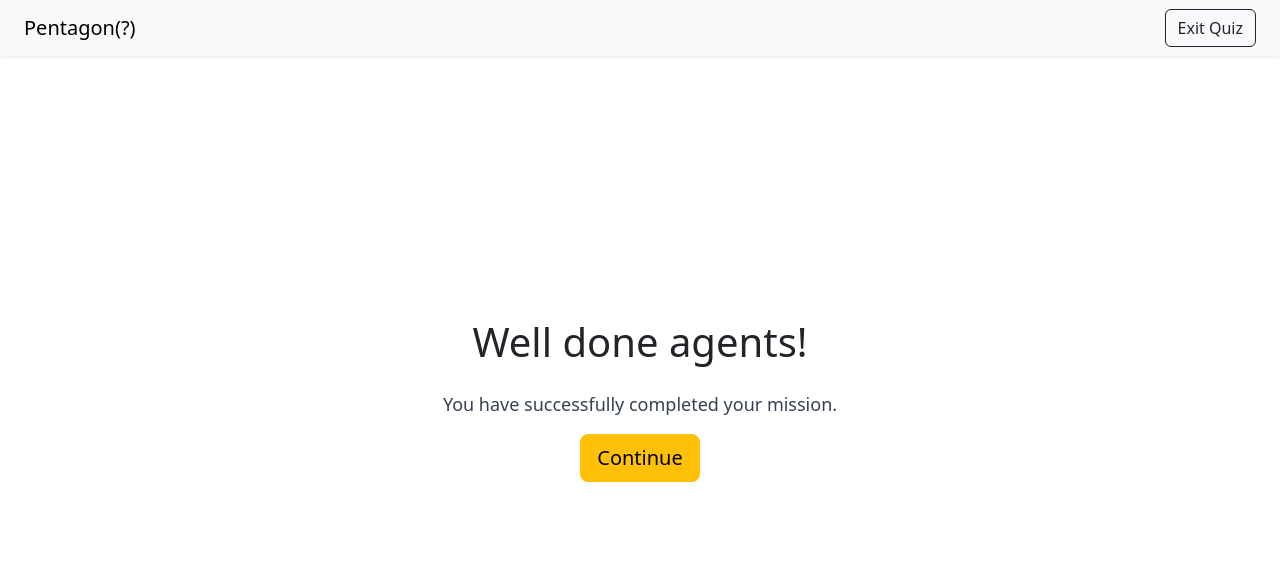
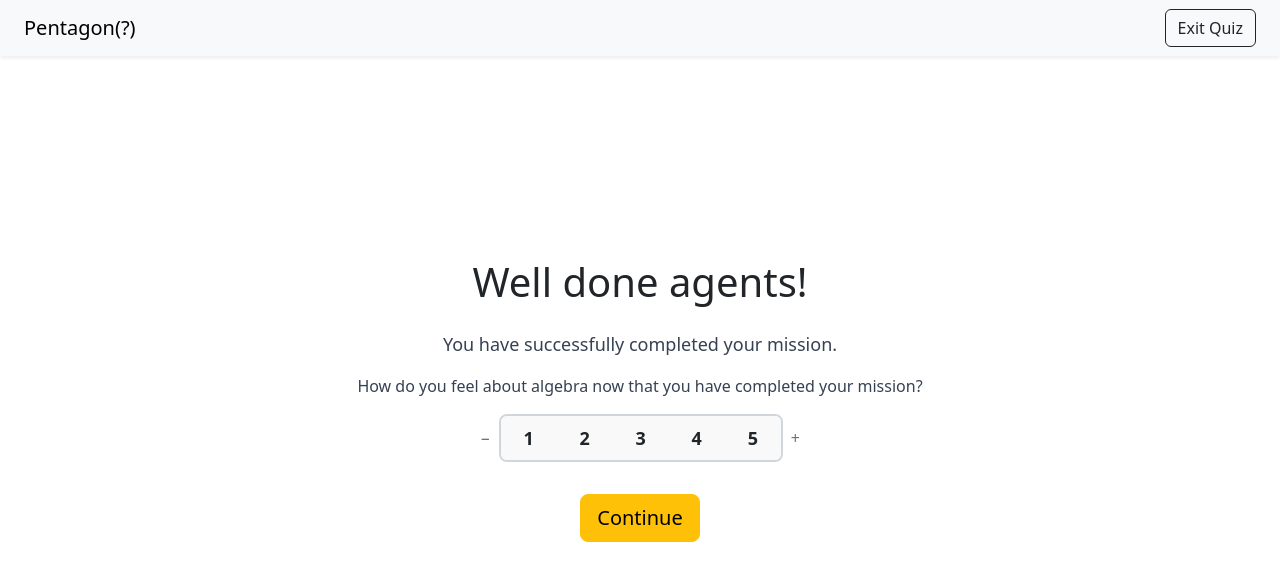
Before and after one commit to tanishbansal52/drp_france, a React (Vite) app: page /end in a window 1280 px wide. Shown: the top 580 px of the page. Built offline with nearby package versions, Linux system fonts and the light colour scheme.

Commit message:
Feat: Added quiz name and rating.

```diff
--- a/src/App.jsx
+++ b/src/App.jsx
@@ -51,7 +51,8 @@ function App() {
     <>
     <NavBar />
       <div className="text-center mb-10">
-        <h1>Q1. Individual Round</h1>
+        <h1>Quiz - Algebra</h1>
+        <h2 className="text-muted mb-5">Q1. Individual Round</h2>
       </div>
       <div className="col-auto">
             <div className="position-fixed" style={{ bottom: '20px', right: '20px' }}>
--- a/src/End.jsx
+++ b/src/End.jsx
@@ -1,10 +1,23 @@
 import React from 'react';
 import 'bootstrap/dist/css/bootstrap.min.css';
 import NavBar from './NavBar';
+import { useState } from 'react';
 
 function End() {
 
+  const [selectedRating, setSelectedRating] = useState(null);
 
+  const ratings = [
+    { label: 'Very Negative', color: 'bg-red-500', value: 1 },
+    { label: 'Negative', color: 'bg-orange-500', value: 2 },
+    { label: 'Neutral', color: 'bg-yellow-500', value: 3 },
+    { label: 'Positive', color: 'bg-lime-500', value: 4 },
+    { label: 'Very Positive', color: 'bg-green-500', value: 5 }
+  ];
+
+  const handleRatingClick = (rating) => {
+    setSelectedRating(rating);
+  };
 
   return (
     <>
@@ -12,10 +25,39 @@ function End() {
         <NavBar />
       <h1 className="text-4xl font-bold mb-4">Well done agents!</h1>
       <p className="text-lg text-gray-700 mb-8">You have successfully completed your mission.</p>
+      <p className="text-med text-gray-700 mb-8">How do you feel about algebra now that you have completed your mission?</p>
     </div>
 
+      <div className="mb-8">
+        <div className="flex justify-center mb-4">
+          <div className="flex items-center w-80">
+            <span className="text-gray-500 mr-2">−</span>
+            <div className="flex flex-1 h-12 rounded-lg overflow-hidden border-2 border-gray-300">
+              {ratings.map((rating) => (
+                <button
+                  key={rating.value}
+                  onClick={() => handleRatingClick(rating.value)}
+                  className={`flex-1 ${rating.color} transition-all duration-200 hover:brightness-110 relative ${
+                    selectedRating === rating.value ? 'ring-2 ring-blue-400 ring-inset brightness-110' : ''
+                  }`}
+                  title={rating.label}
+                >
+                  <div className="absolute inset-0 flex items-center justify-center">
+                    <span className={`font-bold text-lg ${
+                      selectedRating === rating.value ? 'text-shadow-lg' : ''
+                    }`}>
+                      {rating.value}
+                    </span>
+                  </div>
+                </button>
+              ))}
+            </div>
+            <span className="text-gray-500 ml-2">+</span>
+          </div>
+        </div>
+      </div>
+
     <div className="flex flex-col items-center justify-center">
-
       <a href="/debrief" className="btn btn-warning btn-lg">
         Continue
       </a>
```
